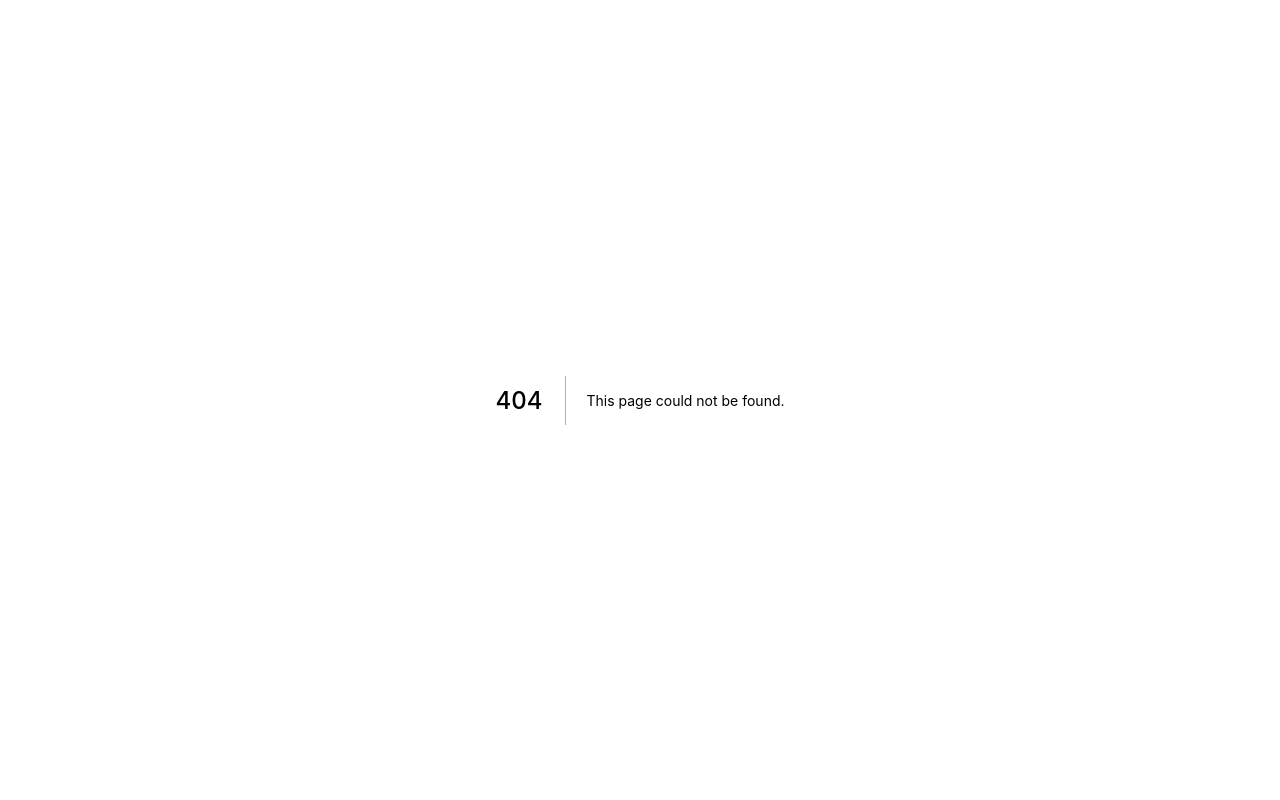
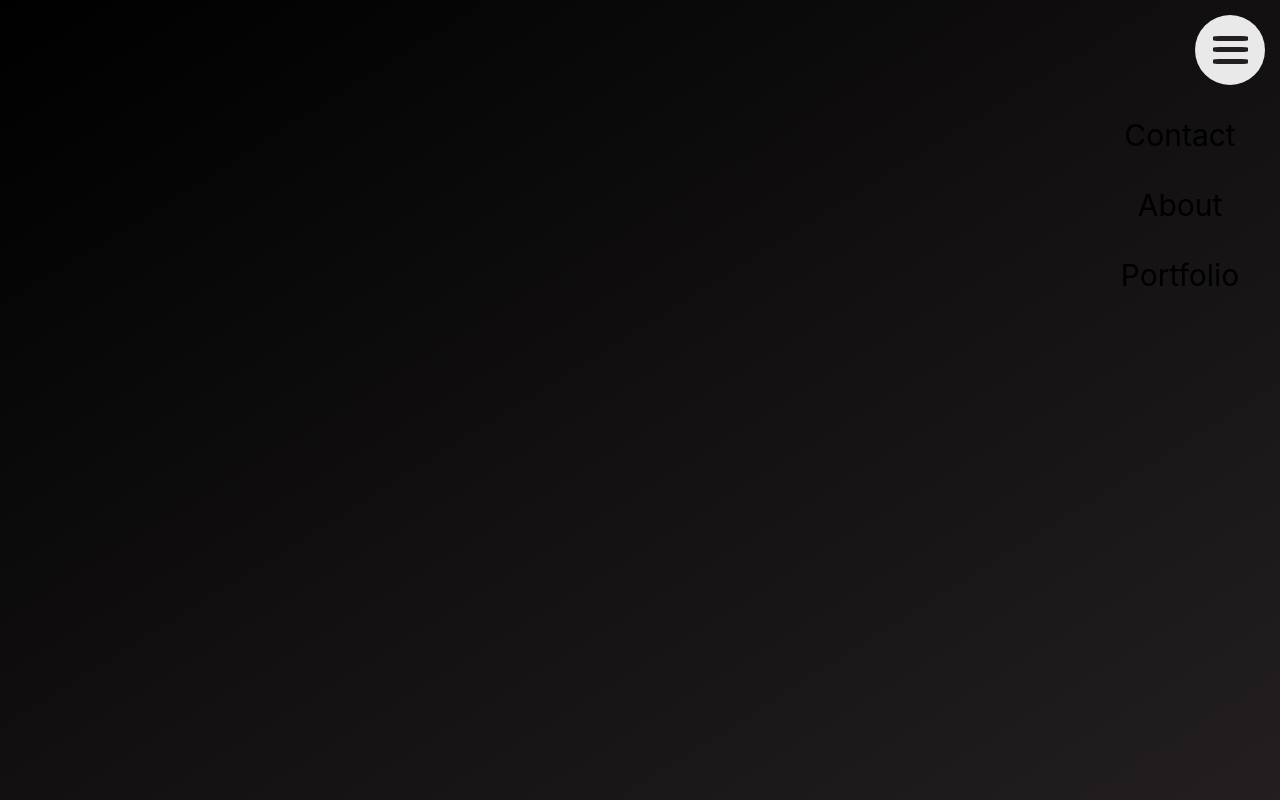
Before and after one commit to farhadham/my-first-website, a Next.js app: page /about in a window 1280 px wide. Before the commit this address had no page. Built offline with nearby package versions, Linux system fonts and the light colour scheme.

Commit message:
nav almost done

```diff
--- a/components/cards/cards.js
+++ b/components/cards/cards.js
@@ -1,6 +1,7 @@
 import React, { Fragment } from "react";
 import { motion, AnimatePresence } from "framer-motion";
 import classes from "./cards.module.scss";
+import Link from "next/link";
 
 const variants = {
   contact: { scale: [0.2, 0.2, 0.2, 1], x: [-1000, 0, 0, 0] },
@@ -18,14 +19,20 @@ function Cards() {
           animate={"contact"}
           transition={{ delay: 0.5, duration: 1 }}
         >
+          <Link href="./contact">
             <motion.h1
-            animate={{ opacity: 1, transition: { duration: 0.7, delay: 1.5 } }}
+              animate={{
+                opacity: 1,
+                transition: { duration: 0.7, delay: 1.5 },
+              }}
               initial={{ opacity: 0 }}
-            whileHover={{ scale: 1.05 }}
+              whileHover={{ scale: 1.05, backgroundColor: "#e9e9e969" }}
               whileTap={{ scale: 0.95 }}
             >
               CONTACT
             </motion.h1>
+          </Link>
+
           <motion.div
             className={`${classes.contact}`}
             whileHover={{ scale: 1.1 }}
@@ -42,14 +49,20 @@ function Cards() {
           animate={"about"}
           transition={{ delay: 0.7, duration: 1 }}
         >
+          <Link href="./about">
             <motion.h1
-            animate={{ opacity: 1, transition: { duration: 0.7, delay: 1.7 } }}
+              animate={{
+                opacity: 1,
+                transition: { duration: 0.7, delay: 1.7 },
+              }}
               initial={{ opacity: 0 }}
-            whileHover={{ scale: 1.05 }}
+              whileHover={{ scale: 1.05, backgroundColor: "#e9e9e969" }}
               whileTap={{ scale: 0.95 }}
             >
               ABOUT ME
             </motion.h1>
+          </Link>
+
           <motion.div
             className={`${classes.about}`}
             whileHover={{ scale: 1.1 }}
@@ -66,14 +79,20 @@ function Cards() {
           animate={"portfolio"}
           transition={{ delay: 0.9, duration: 1 }}
         >
+          <Link href="./portfolio">
             <motion.h1
-            animate={{ opacity: 1, transition: { duration: 0.7, delay: 1.9 } }}
+              animate={{
+                opacity: 1,
+                transition: { duration: 0.7, delay: 1.9 },
+              }}
               initial={{ opacity: 0 }}
-            whileHover={{ scale: 1.05 }}
-            whileTap={{ scale: 0.95 }}
+              whileHover={{ scale: 1.05, backgroundColor: "#e9e9e969" }}
+              whileTap={{ scale: 0.95, backgroundColor: "#e9e9e922" }}
             >
               PORTFOLIO
             </motion.h1>
+          </Link>
+
           <motion.div
             className={`${classes.portfolio}`}
             whileHover={{ scale: 1.1 }}
--- /dev/null
+++ b/components/navigation/navigation.js
@@ -0,0 +1,58 @@
+import React, { useState } from "react";
+import classes from "./navigation.module.scss";
+import { motion, AnimatePresence } from "framer-motion";
+
+function Navigation() {
+  const [navIsToggled, setNavIsToggled] = useState(false);
+
+  return (
+    <div className={classes.navContainer}>
+      <div
+        className={classes.toggle}
+        onClick={() => {
+          setNavIsToggled(!navIsToggled);
+        }}
+      >
+        <div className={classes.lines}>
+          <motion.div
+            className={classes.line}
+            animate={
+              navIsToggled ? { rotate: -45, y: 11.5 } : { rotate: 0, y: 0 }
+            }
+          ></motion.div>
+          <motion.div
+            className={classes.line}
+            animate={navIsToggled ? { scale: 0 } : { scale: 1 }}
+          ></motion.div>
+          <motion.div
+            className={classes.line}
+            animate={
+              navIsToggled ? { rotate: 45, y: -11.5 } : { rotate: 0, y: 0 }
+            }
+          ></motion.div>
+        </div>
+      </div>
+      <AnimatePresence>
+        {navIsToggled && (
+          <motion.div
+            className={classes.fakeBackground}
+            animate={{
+              scale: 30,
+            }}
+            transition={{ duration: 0.4 }}
+            exit={{ scale: 1 }}
+          ></motion.div>
+        )}
+      </AnimatePresence>
+      <div className={classes.listContainer}>
+        <ul className={classes.list}>
+          <motion.li className={classes.listItem}>Contact</motion.li>
+          <motion.li className={classes.listItem}>About</motion.li>
+          <motion.li className={classes.listItem}>Portfolio</motion.li>
+        </ul>
+      </div>
+    </div>
+  );
+}
+
+export default Navigation;
--- /dev/null
+++ b/components/navigation/navigation.module.scss
@@ -0,0 +1,71 @@
+.navContainer {
+  height: 100vh;
+  width: 200px;
+  overflow: hidden;
+  float: right;
+  position: relative;
+
+  .toggle {
+    position: fixed;
+    z-index: 10;
+    display: flex;
+    flex-direction: column;
+    justify-content: space-around;
+    align-items: center;
+    width: 70px;
+    height: 70px;
+    border-radius: 50%;
+    right: 15px;
+    top: 15px;
+    background-color: #e9e9e9;
+
+    &:hover {
+      cursor: pointer;
+    }
+
+    .lines {
+      z-index: 10;
+      height: 50%;
+      display: flex;
+      flex-direction: column;
+      justify-content: space-around;
+
+      .line {
+        width: 35px;
+        border-radius: 20%;
+        height: 5px;
+        background-color: #231f20;
+      }
+    }
+  }
+
+  .fakeBackground {
+    position: absolute;
+    z-index: 1;
+
+    width: 70px;
+    height: 70px;
+    border-radius: 50%;
+    right: 15px;
+    top: 15px;
+    background-color: #e9e9e9;
+  }
+
+  .listContainer {
+    position: absolute;
+
+    // left: 50px;
+    text-align: center;
+    font-size: 3rem;
+    line-height: 70px;
+
+    width: 100%;
+    height: 250px;
+    z-index: 3;
+    top: 100px;
+  }
+
+  .list {
+    list-style-type: none;
+  }
+}
--- /dev/null
+++ b/pages/about.js
@@ -0,0 +1,12 @@
+import { Fragment } from "react";
+import Cards from "../components/cards/cards";
+import Navigation from "../components/navigation/navigation";
+function About() {
+  return (
+    <Fragment>
+      <Navigation />
+    </Fragment>
+  );
+}
+
+export default About;
```
Also changed, not shown: pages/contact.js (added, +9 -0 lines), pages/portfolio.js (added, +9 -0 lines). Lines whose indentation alone changed are shown as unchanged.
